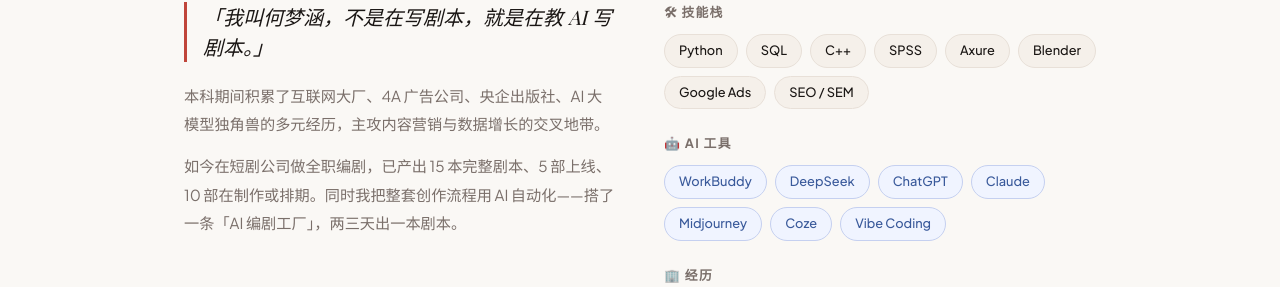
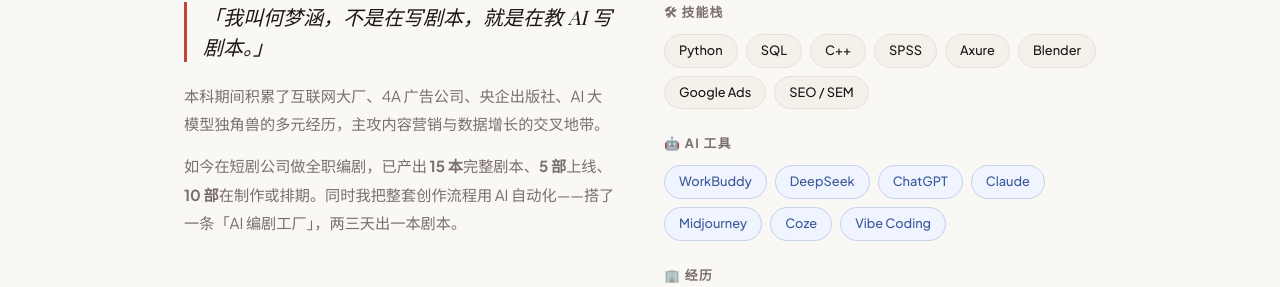
Before and after one commit to DreamHe-ai/hemenghan-portfolio, a React (Vite) app: page / in a window 1280 px wide. Shown: the part 1078-1365 px from the top of the page. Built offline with nearby package versions, Linux system fonts and the light colour scheme; a web font is replaced by a local one.

Commit message:
content: 完成剧本数改为 15 本，成绩数字加大加粗

```diff
--- a/src/App.tsx
+++ b/src/App.tsx
@@ -1,6 +1,20 @@
 import { useEffect, useRef, useState } from 'react'
 import './App.css'
 import { SITE } from './content'
+
+/* 把文案里的「15 本」「5 部」这类数字加粗放大，突出成绩数据 */
+function Emphasize({ text }: { text: string }) {
+  const parts = text.split(/(\d+\s*本|\d+\s*部)/g)
+  return (
+    <>
+      {parts.map((p, i) =>
+        /^\d+\s*(本|部)$/.test(p)
+          ? <strong key={i} className="num-hl">{p}</strong>
+          : <span key={i}>{p}</span>
+      )}
+    </>
+  )
+}
 
 function useIntersectionObserver(options = {}) {
   const ref = useRef<HTMLDivElement>(null)
@@ -122,7 +136,7 @@
             <Section delay={100} className="about-left">
               <div className="about-tagline">{SITE.about.tagline}</div>
               {SITE.about.paras.map((t, i) => (
-                <p key={i} className="about-desc">{t}</p>
+                <p key={i} className="about-desc"><Emphasize text={t} /></p>
               ))}
             </Section>
             <Section delay={200} className="about-right">
```
